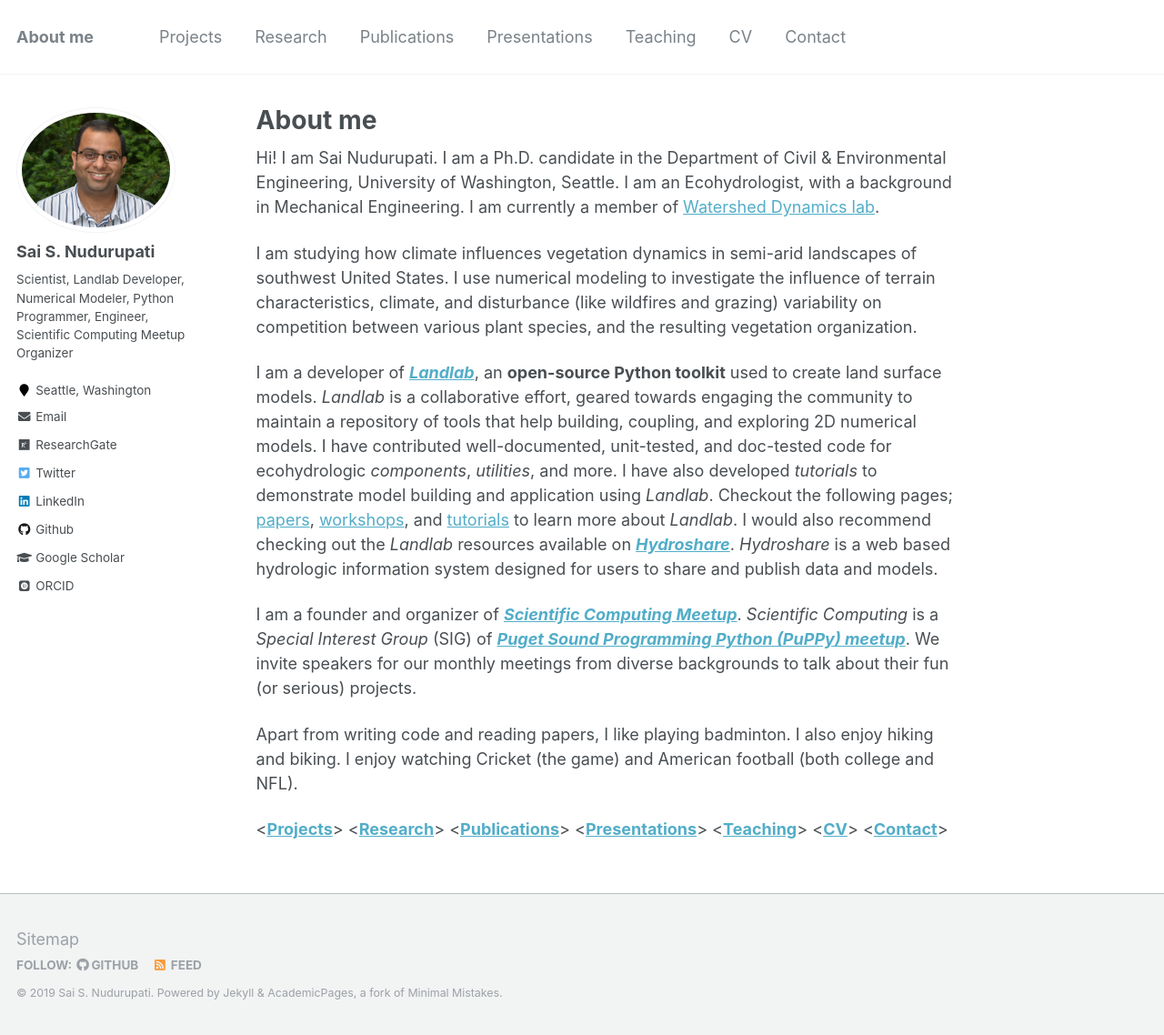
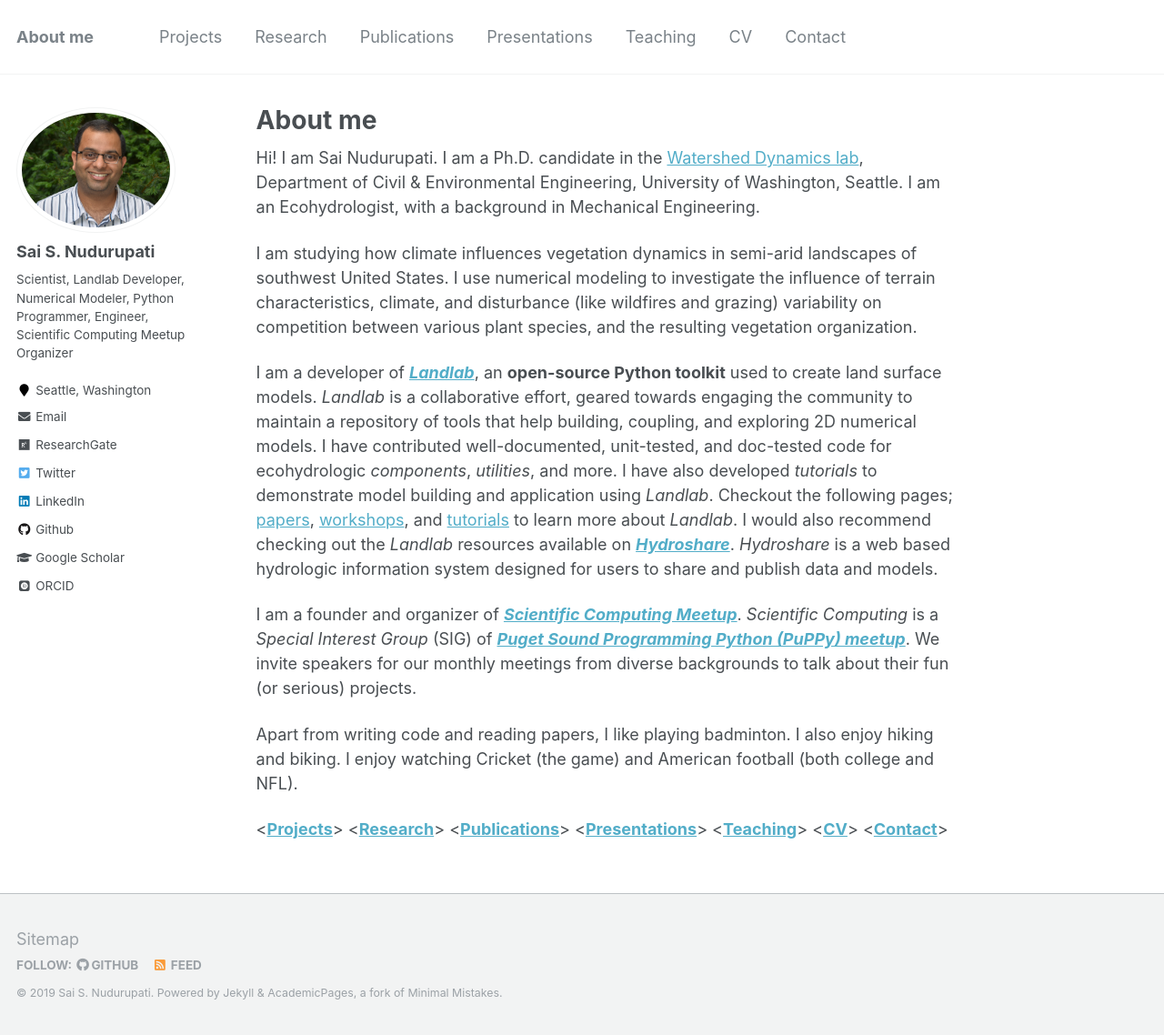
Before and after one commit to saisiddu/saisiddu.github.io, a Jekyll site: the page built from _pages/about.md, in a window 1280 px wide and 1138 px high. Shown: the whole window at 91% size. Built offline with Jekyll 4.4.1, drawn with Linux system fonts in a browser that asks for light colours; some web fonts are replaced.

```diff
--- a/_pages/about.md
+++ b/_pages/about.md
@@ -8,10 +8,9 @@ redirect_from:
   - /about.html
 ---
 
-Hi! I am Sai Nudurupati. I am a Ph.D. candidate in the Department of
-Civil & Environmental Engineering, University of Washington, Seattle.
-I am an Ecohydrologist, with a background in Mechanical Engineering.
-I am currently a member of [Watershed Dynamics lab](http://www.uwwatersheddynamics.com/).
+Hi! I am Sai Nudurupati. I am a Ph.D. candidate in the [Watershed Dynamics lab](http://www.uwwatersheddynamics.com/),
+Department of Civil & Environmental Engineering, University of Washington,
+Seattle. I am an Ecohydrologist, with a background in Mechanical Engineering.
 
 I am studying how climate influences vegetation dynamics in semi-arid
 landscapes of southwest United States. I use numerical modeling to
```
